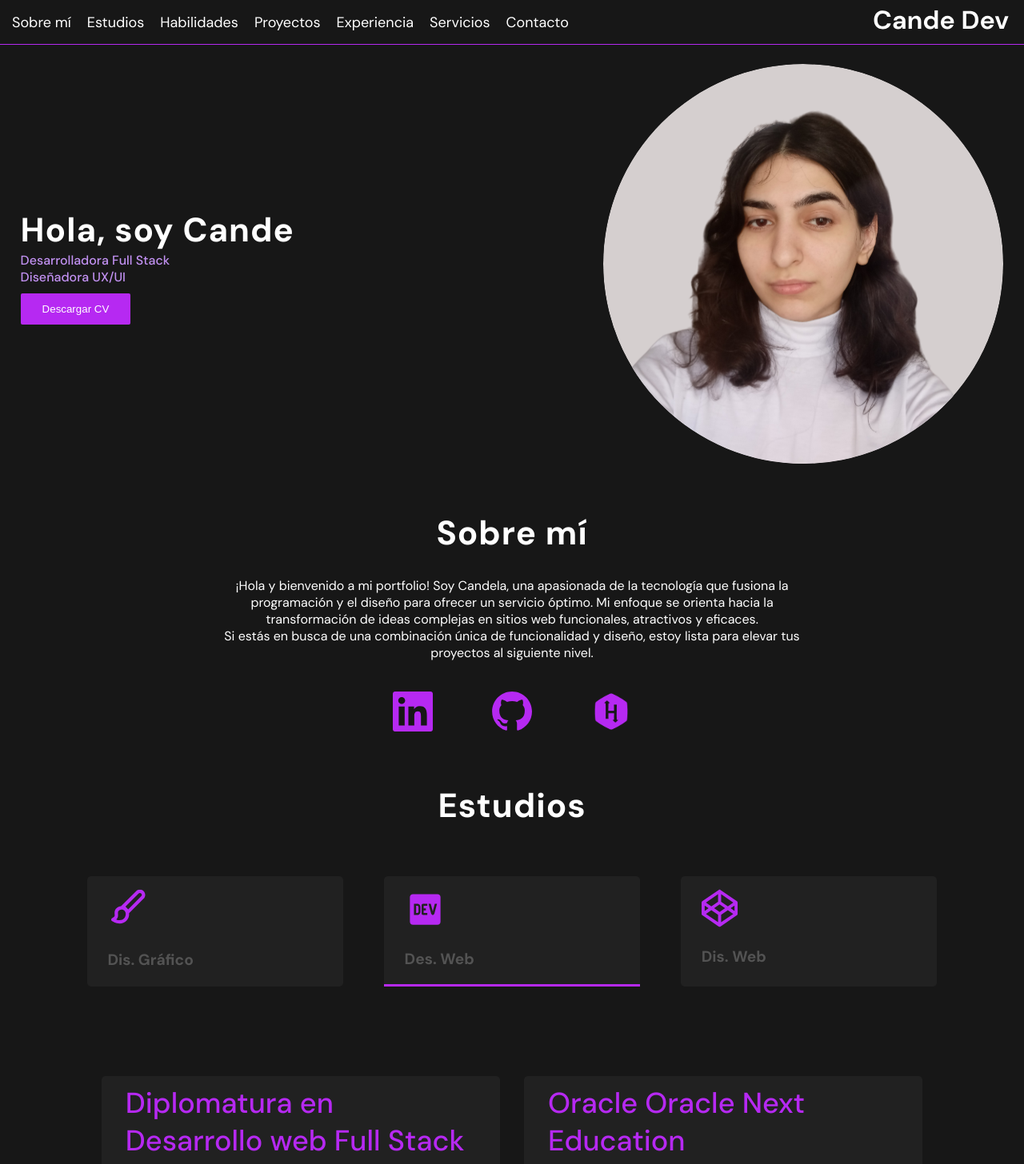
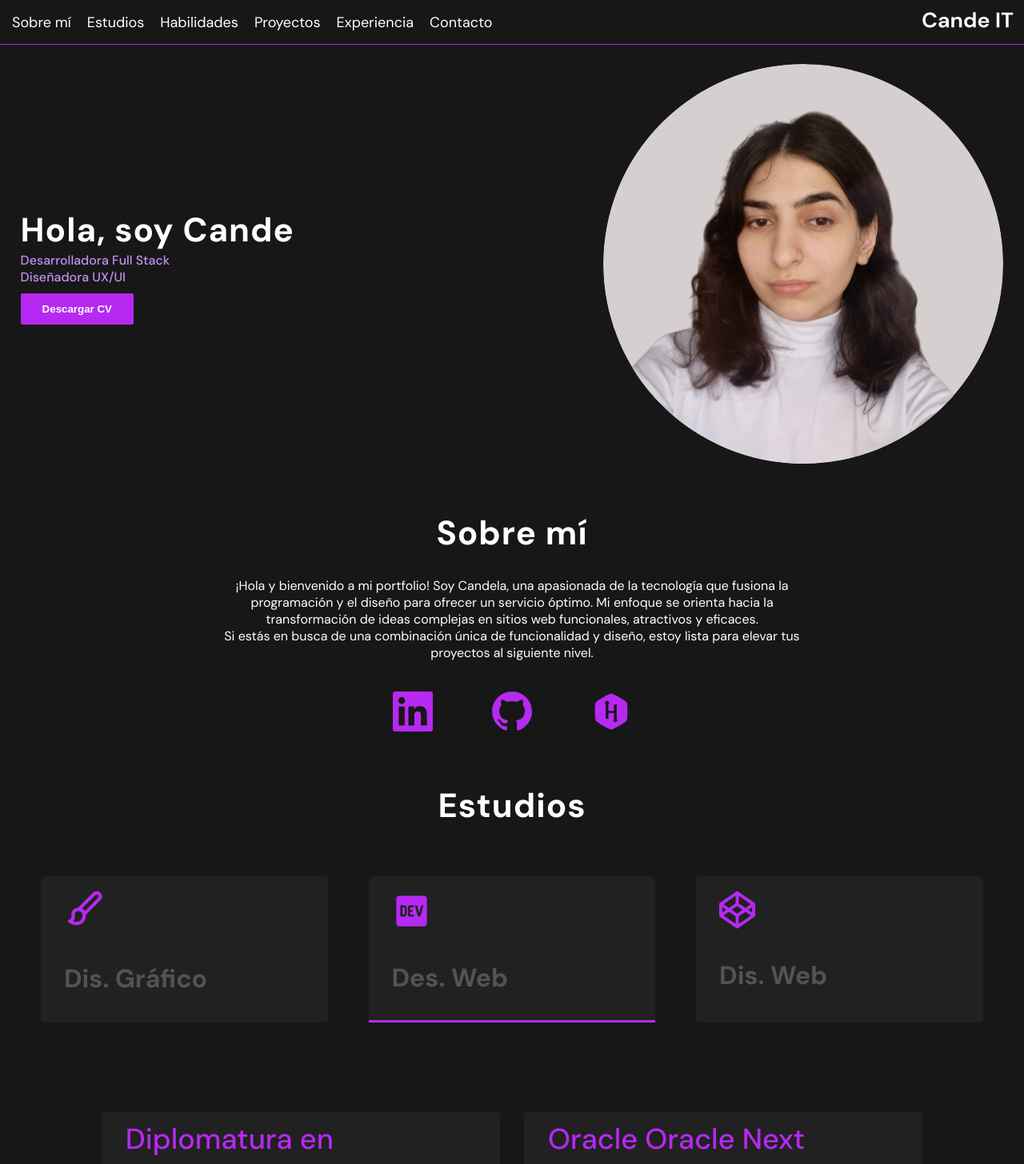
Before and after one commit to CandeFer/CandeDev, a React (Vite) app: page / in a window 1280 px wide. Shown: the top 1456 px of the page at 80% size. Built offline with nearby package versions, Linux system fonts and the light colour scheme.

Commit message:
Cambios y mejoras de codigo

```diff
--- a/src/App.jsx
+++ b/src/App.jsx
@@ -1,10 +1,9 @@
 import Navbar from './Componentes/navbar/navbar'
-import Estudio from './Componentes/estudios/estudios'
+import Estudio from './Componentes/Estudios/estudios'
 import Portada from './Componentes/portada/portada'
 import SobreMi from './Componentes/sobremi/sobremi'
 import Habilidades from './Componentes/habilidades/habilidades'
 import Proyectos from './Componentes/proyectos/proyectos'
-import Servicios from './Componentes/Servicios/servicios'
 import Contacto from './Componentes/contacto/contacto'
 import { ContextoProvider } from '../src/Context/context'
 import Experiencia from './Componentes/Experiencia/experiencia'
@@ -25,7 +24,6 @@ function App() {
           <Habilidades />
           <Proyectos />
           <Experiencia />
-          <Servicios />
           <Contacto />
       </ContextoProvider>
 
--- a/src/Componentes/Descarga/Descarga.css
+++ b/src/Componentes/Descarga/Descarga.css
@@ -7,3 +7,9 @@ button {
     border-radius: 2px;
     width: auto;
 }
+
+a{
+    color: white;
+    text-decoration: none;
+    font-weight: 600;
+}
--- a/src/Componentes/Descarga/Descarga.jsx
+++ b/src/Componentes/Descarga/Descarga.jsx
@@ -2,18 +2,10 @@ import './Descarga.css'
 import  CV  from "../../../public/CV.pdf"
 
 const Descarga = () => {
-  const handleDownload = () => {
-    const link = document.createElement('a');
-    link.href = CV ;
-    link.download = 'Candela Fernandez CV';
-    document.body.appendChild(link);
-    link.click();
-    document.body.removeChild(link);
-  };
 
   return (
-    <button onClick={handleDownload}>
-      Descargar CV
+    <button >
+      <a href={CV} download="CV Candela Fernandez"> Descargar CV</a>
     </button>
   );
 };
--- a/src/Componentes/Formulario/Formulario.css
+++ b/src/Componentes/Formulario/Formulario.css
@@ -1,9 +1,6 @@
 .formulario {
     max-width: 400px;
     margin: 0 auto;
-    padding: 20px;
-
-
   }
 
   .formulario label {
@@ -13,12 +10,11 @@
     color: #B629F2;
   }
 
-  .formulario input[type="text"],
-  .formulario input[type="email"],
+  .formulario input,
   .formulario textarea {
     background-color: #ffffff;
-    width: 100%;
-    padding: 10px;
+    width: 99%;
+    padding-bottom: 15px;
     margin-bottom: 15px;
     font-size: 16px;
     border: 1px solid #ccc;
@@ -26,13 +22,13 @@
   }
 
   .formulario textarea {
-    resize: vertical; /* Permitir que el textarea sea redimensionable verticalmente */
+    resize: vertical;
   }
 
   .formulario input[type="submit"] {
 
     display: block;
-    width: 105%;
+    width: 100%;
     padding: 10px;
     font-size: 16px;
     font-weight: 600;
--- a/src/Componentes/estudios/CardE.jsx
+++ b/src/Componentes/estudios/CardE.jsx
@@ -1,5 +1,5 @@
 import { Contexto } from '../../Context/context'
-import { useContext} from 'react'
+import { useContext } from 'react'
 
 
 const CardE = () => {
@@ -18,8 +18,10 @@ const CardE = () => {
                             <p>{info.descripcion}</p>
                         </div>
                     </div>
+
                 ))
             }
+
         </div>
     );
 }
--- a/src/Componentes/navbar/navbar.css
+++ b/src/Componentes/navbar/navbar.css
@@ -39,10 +39,11 @@ nav {
     list-style: none;
     padding: 10px;
     text-align: center;
+
 }
 
 .lista-active li:hover {
-    border-bottom: 2px solid #B629F2;
+   color: #B629F2;
 }
 
 @media screen and (max-width: 830px) {
--- a/src/Componentes/navbar/navbar.jsx
+++ b/src/Componentes/navbar/navbar.jsx
@@ -1,5 +1,5 @@
 /* eslint-disable react/prop-types */
-import Logo from '../../assets/Imagenes/CandeDev.svg';
+import Logo from '../../assets/Imagenes/CandeIT.svg';
 import Menu from '../../assets/Iconos/bx-menu.svg';
 import useScrollToElement from '../../Hooks/Scroll';
 
@@ -31,7 +31,6 @@ const Navbar = () => {
                 <li onClick={() => scrollToElement("Habilidades")}>Habilidades</li>
                 <li onClick={() => scrollToElement("Proyectos")}>Proyectos</li>
                 <li onClick={() => scrollToElement("Experiencia")}>Experiencia</li>
-                <li onClick={() => scrollToElement("Servicios")}>Servicios</li>
                 <li onClick={() => scrollToElement("Contacto")}>Contacto</li>
             </ul>
 
--- a/src/Componentes/opciones/opciones.css
+++ b/src/Componentes/opciones/opciones.css
@@ -7,7 +7,7 @@
 .opcion {
     margin: 2%;
     background-color: #212121;
-    width: 25%;
+    width: 28%;
     min-width: 85px;
     max-height: 241px;
     min-height: 85px;
@@ -17,7 +17,7 @@
 .opcion-active {
     margin-left: 2%;
     background-color: #212121;
-    max-width: 25%;
+    max-width: 28%;
     min-width: 85px;
     max-height: 241px;
     min-height: 85px;
@@ -34,7 +34,7 @@
 }
 
 .opcion h3 {
-  font-size: 1.2rem;
+  font-size: 32px;
     color: #535353;
     text-wrap: wrap;
 
@@ -44,3 +44,9 @@
     text-wrap: wrap;
     color: #535353;
 }
+
+@media screen and (max-width: 400px) {
+    .opcion h3{
+        font-size: 24px;
+    }
+}
--- a/src/Context/context.jsx
+++ b/src/Context/context.jsx
@@ -1,5 +1,5 @@
 /* eslint-disable react/prop-types */
-import { createContext, useEffect, useState } from 'react';
+import { createContext, useState } from 'react';
 import info from '../Info/Info.json';
 
 export const Contexto = createContext();
@@ -13,9 +13,6 @@ export const ContextoProvider = ({ children }) => {
     setInfor(archivo);
   };
 
-  useEffect(() => {
-    console.log(infor);
-  }, [infor]);
 
   return (
     <Contexto.Provider value={{ infor, updateContexto }}>
--- a/src/Info/Info.json
+++ b/src/Info/Info.json
@@ -81,9 +81,9 @@
       }
     ],"Experiencia":[
       {
-        "titulo":"Grupo MSA",
-        "subtitulo":"Pasantia Front-End",
-        "descripcion":"A partir de un software de validación de datos ya creado, tuve la tarea entender el funcionamiento y modificarlo, el codigo usaba de react typescript y me encarge de los estados globales con context. La metodologia usada fue scrum.",
+        "titulo":"Vicejefatura del GCBA",
+        "subtitulo":"Diseñadora Gráfica",
+        "descripcion":"Me dedico a diseñar y adaptar materiales de comunicación, como correos electrónicos, presentaciones y más, para transmitir mensajes claros y efectivos. Utilizo herramientas como Illustrator, Photoshop, HTML y CSS para lograrlo.",
         "id":1
       },
       {
@@ -91,6 +91,12 @@
         "subtitulo":"Profesora",
         "descripcion":"Dictaré un curso de programación inicial con pseudocodigo en español,  para que tengan una idea inicial de lo que es la programación y mejorar su logica a la hora de resolver problemas.",
         "id":2
+      },
+      {
+        "titulo":"Grupo MSA",
+        "subtitulo":"Pasantia Front-End",
+        "descripcion":"A partir de un software de validación de datos ya creado, tuve la tarea entender el funcionamiento y modificarlo, el codigo usaba de react typescript y me encarge de los estados globales con context. La metodologia usada fue scrum.",
+        "id":3
       }
     ]
 
@@ -186,9 +192,9 @@
       }
     ],"Experiencia":[
       {
-        "titulo":"Grupo MSA",
-        "subtitulo":"Pasantia Front-End",
-        "descripcion":"A partir de un software de validación de datos ya creado, tuve la tarea entender el funcionamiento y modificarlo, el codigo usaba de react typescript y me encarge de los estados globales con context. La metodologia usada fue scrum.",
+        "titulo":"Vicejefatura del GCBA",
+        "subtitulo":"Diseñadora Gráfica",
+        "descripcion":"Me dedico a diseñar y adaptar materiales de comunicación, como correos electrónicos, presentaciones y más, para transmitir mensajes claros y efectivos. Utilizo herramientas como Illustrator, Photoshop, HTML y CSS para lograrlo.",
         "id":1
       },
       {
@@ -196,6 +202,12 @@
         "subtitulo":"Profesora",
         "descripcion":"Dictaré un curso de programación inicial con pseudocodigo en español,  para que tengan una idea inicial de lo que es la programación y mejorar su logica a la hora de resolver problemas.",
         "id":2
+      },
+      {
+        "titulo":"Grupo MSA",
+        "subtitulo":"Pasantia Front-End",
+        "descripcion":"A partir de un software de validación de datos ya creado, tuve la tarea entender el funcionamiento y modificarlo, el codigo usaba de react typescript y me encarge de los estados globales con context. La metodologia usada fue scrum.",
+        "id":3
       }
     ],
     "Proyectos": [
@@ -266,9 +278,9 @@
     ],
     "Experiencia":[
       {
-        "titulo":"Grupo MSA",
-        "subtitulo":"Pasantia Front-End",
-        "descripcion":"A partir de un software de validación de datos ya creado, tuve la tarea entender el funcionamiento y modificarlo, el codigo usaba de react typescript y me encarge de los estados globales con context. La metodologia usada fue scrum.",
+        "titulo":"Vicejefatura del GCBA",
+        "subtitulo":"Diseñadora Gráfica ",
+        "descripcion":"Me dedico a diseñar y adaptar materiales de comunicación, como correos electrónicos, presentaciones y más, para transmitir mensajes claros y efectivos. Utilizo herramientas como Illustrator, Photoshop, HTML y CSS para lograrlo.",
         "id":1
       },
       {
@@ -276,6 +288,12 @@
         "subtitulo":"Profesora",
         "descripcion":"Dictaré un curso de programación inicial con pseudocodigo en español,  para que tengan una idea inicial de lo que es la programación y mejorar su logica a la hora de resolver problemas.",
         "id":2
+      },
+      {
+        "titulo":"Grupo MSA",
+        "subtitulo":"Pasantia Front-End",
+        "descripcion":"A partir de un software de validación de datos ya creado, tuve la tarea entender el funcionamiento y modificarlo, el codigo usaba de react typescript y me encarge de los estados globales con context. La metodologia usada fue scrum.",
+        "id":3
       }
     ]
   }
--- a/src/index.css
+++ b/src/index.css
@@ -9,6 +9,7 @@ body {
   font-family: var(--FF);
   margin: 0;
 }
+
 
 header{
 height: 80px;
```
Also changed, not shown: src/assets/Imagenes/CandeDev.svg (deleted), src/assets/Imagenes/CandeIT.svg (added), 3 other files (tests, documents, lock files or other folders).
